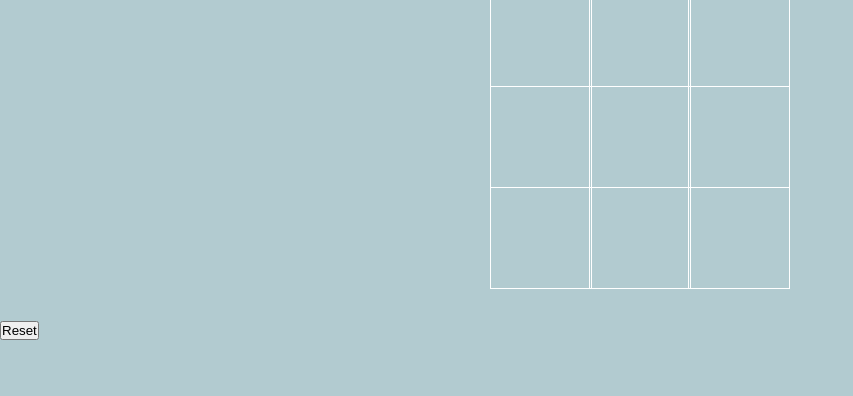
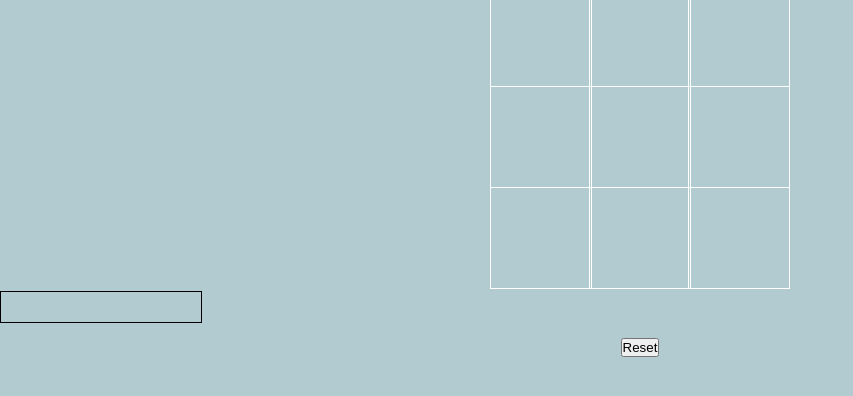
Before and after one commit to ZabardaevaE/tic-tac-toe, a plain HTML site: page index.html in a window 1280 px wide. Shown: the part 218-614 px from the top of the page, without its empty margins (0-853 px from the left). Drawn offline with Linux system fonts and the light colour scheme.

Commit message:
added css

```diff
--- a/index.html
+++ b/index.html
@@ -27,7 +27,7 @@
             <div class="box"></div>
             <div class="box"></div>
         </section>
-        <section class="message-board"></section>
+        <section class="message-board"><h2></h2></section>
         <section class="controlling">
             <button class="reset">Reset</button>
         </section>
--- a/style.css
+++ b/style.css
@@ -51,12 +51,20 @@ hr {
     align-items: center;
     font-size: 40px;
 }
+.controlling {
+display: flex;
+flex-direction: row;
+justify-content: center;
+align-items: center;
+margin-top: 15px;
+}
 
 
 .message-board {
-
+    border: 1px solid black;
     width: 200px;
     height: 30px;
     color: tomato;
     text-align: center;
+    margin: 0 0 0 0;
 }
```
